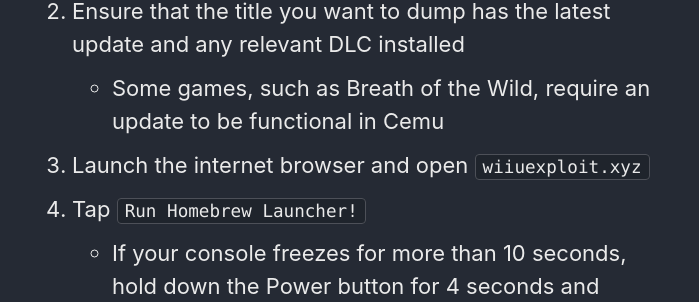
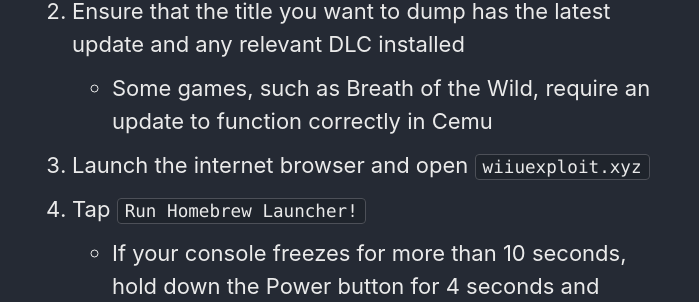
Before and after one commit to cfw-guide/cemu.cfw.guide, a Jekyll site: the page built from _pages/en_US/dumping-games.md, in a window 1280 px wide and 900 px high, scrolled down 1931 px. Shown: the part 185-487 px from the top of the window, without its empty margins (290-989 px from the left). Built offline with Jekyll 4.4.1, drawn with Linux system fonts in a browser that asks for light colours; some of the changed text lies outside the part shown.

Commit message:
Update dumping-games.md

```diff
--- a/_pages/en_US/dumping-games.md
+++ b/_pages/en_US/dumping-games.md
@@ -43,7 +43,7 @@
 1. Turn on your Wii U console
   - If prompted, **do not** format any USB devices through the Wii U
 1. Ensure that the title you want to dump has the latest update and any relevant DLC installed
-  - Some games, such as Breath of the Wild, require an update to be functional in Cemu
+  - Some games, such as Breath of the Wild, require an update to function correctly in Cemu
 1. Launch the internet browser and open `wiiuexploit.xyz`
 1. Tap `Run Homebrew Launcher!`
   - If your console freezes for more than 10 seconds, hold down the Power button for 4 seconds and reboot
```
Also changed, not shown: other parts of _pages/en_US/dumping-games.md (+1 -1 lines).
